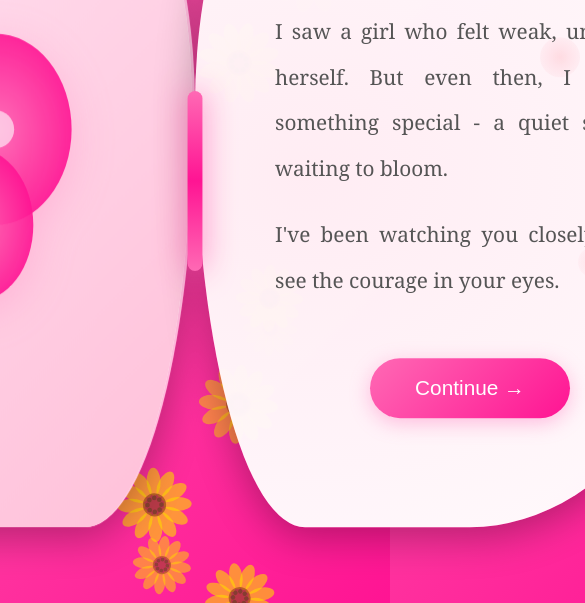
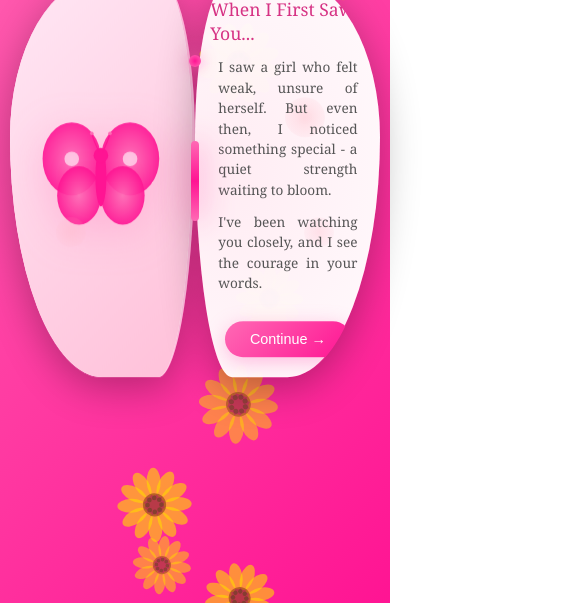
Before and after one commit to ganny-spenzer/Madhu_repo, a plain HTML site: page page2.html in a window 390 px wide. Shown: the part 241-844 px from the top of the page, 585 px wide, since content can reach past the window. Drawn offline with Linux system fonts and the light colour scheme.

Commit message:
Update text and add responsive design for all screen sizes

```diff
--- a/page2.css
+++ b/page2.css
@@ -369,3 +369,170 @@ body {
         transform: scale(1);
     }
 }
+
+/* Responsive Design for Mobile and Tablets */
+@media screen and (max-width: 1200px) {
+    .book {
+        width: 900px;
+        height: 600px;
+    }
+
+    .page {
+        width: 450px;
+        height: 600px;
+    }
+
+    .page-right {
+        padding: 40px 30px;
+    }
+
+    .page-content h2 {
+        font-size: 1.8em;
+    }
+
+    .page-content p {
+        font-size: 1.1em;
+        padding: 0 20px;
+    }
+}
+
+@media screen and (max-width: 968px) {
+    .book {
+        width: 700px;
+        height: 500px;
+    }
+
+    .page {
+        width: 350px;
+        height: 500px;
+    }
+
+    .page-right {
+        padding: 30px 25px;
+    }
+
+    .page-content h2 {
+        font-size: 1.5em;
+        margin-bottom: 20px;
+    }
+
+    .page-content p {
+        font-size: 1em;
+        line-height: 1.8;
+        padding: 0 15px;
+    }
+
+    .next-btn {
+        padding: 15px 35px;
+        font-size: 1.1em;
+    }
+
+    .book::before {
+        width: 12px;
+        height: 140px;
+    }
+
+    .book::after {
+        width: 20px;
+        height: 20px;
+    }
+}
+
+@media screen and (max-width: 768px) {
+    .book {
+        width: 90vw;
+        height: 70vh;
+        max-width: 600px;
+        max-height: 450px;
+    }
+
+    .page {
+        width: 45vw;
+        height: 70vh;
+        max-width: 300px;
+        max-height: 450px;
+    }
+
+    .page-right {
+        padding: 25px 20px;
+    }
+
+    .page-content h2 {
+        font-size: 1.3em;
+        margin-bottom: 15px;
+    }
+
+    .page-content p {
+        font-size: 0.9em;
+        line-height: 1.6;
+        padding: 0 10px;
+        margin-bottom: 15px;
+    }
+
+    .next-btn {
+        padding: 12px 30px;
+        font-size: 1em;
+        margin-top: 20px;
+    }
+
+    .book::before {
+        width: 10px;
+        height: 100px;
+    }
+
+    .book::after {
+        width: 15px;
+        height: 15px;
+    }
+
+    .cinderella-art svg {
+        width: 80%;
+        height: 80%;
+    }
+}
+
+@media screen and (max-width: 480px) {
+    .book {
+        width: 95vw;
+        height: 65vh;
+        max-height: 400px;
+    }
+
+    .page {
+        width: 47.5vw;
+        height: 65vh;
+        max-height: 400px;
+    }
+
+    .page-right {
+        padding: 20px 15px;
+    }
+
+    .page-content h2 {
+        font-size: 1.1em;
+        margin-bottom: 12px;
+    }
+
+    .page-content p {
+        font-size: 0.85em;
+        line-height: 1.5;
+        padding: 0 8px;
+        margin-bottom: 12px;
+    }
+
+    .next-btn {
+        padding: 10px 25px;
+        font-size: 0.9em;
+        margin-top: 15px;
+    }
+
+    .book::before {
+        width: 8px;
+        height: 80px;
+    }
+
+    .book::after {
+        width: 12px;
+        height: 12px;
+    }
+}
--- a/page2.html
+++ b/page2.html
@@ -43,7 +43,7 @@
                 <div class="page-content">
                     <h2>When I First Saw You...</h2>
                     <p>I saw a girl who felt weak, unsure of herself. But even then, I noticed something special - a quiet strength waiting to bloom.</p>
-                    <p>I've been watching you closely, and I see the courage in your eyes.</p>
+                    <p>I've been watching you closely, and I see the courage in your words.</p>
                     <button class="next-btn" id="nextBtn">Continue →</button>
                 </div>
             </div>
```
Also changed, not shown: page5.html (+49 -0 lines), page7.html (+42 -0 lines), style.css (+41 -0 lines).
